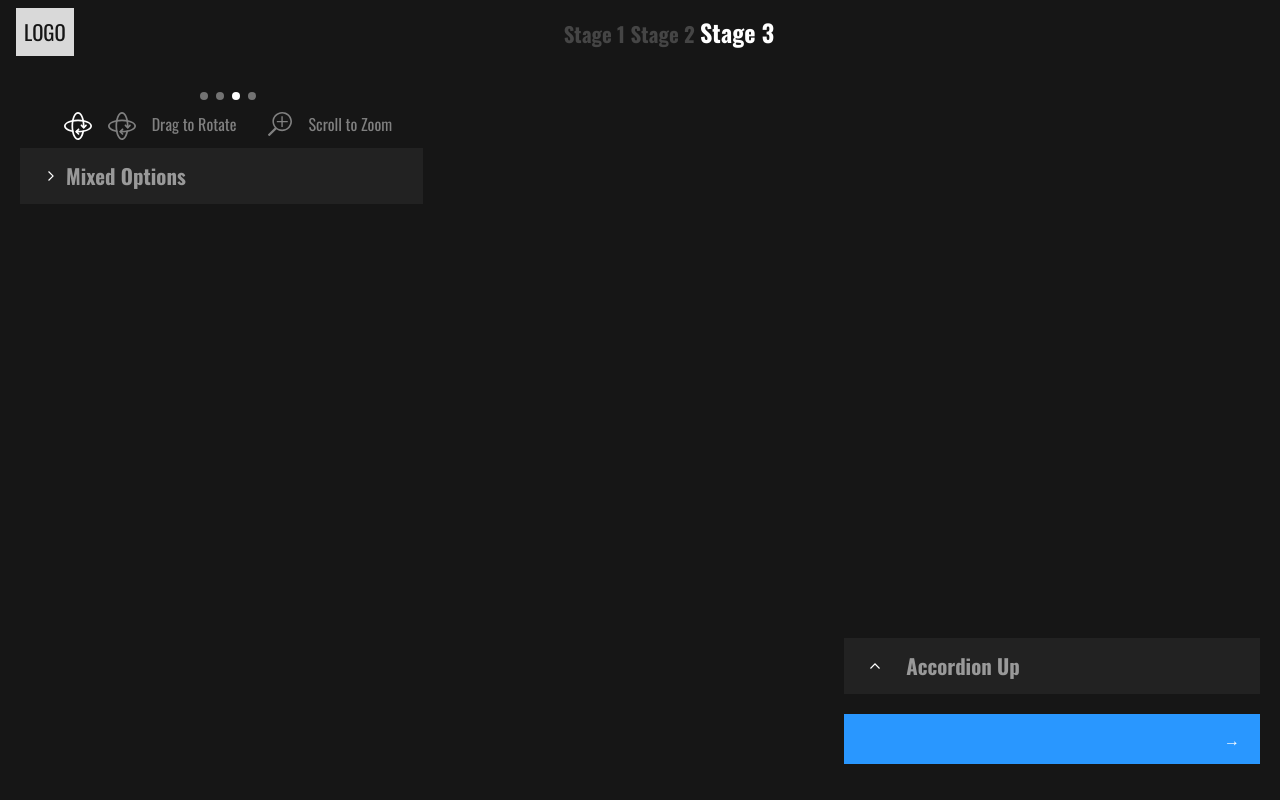
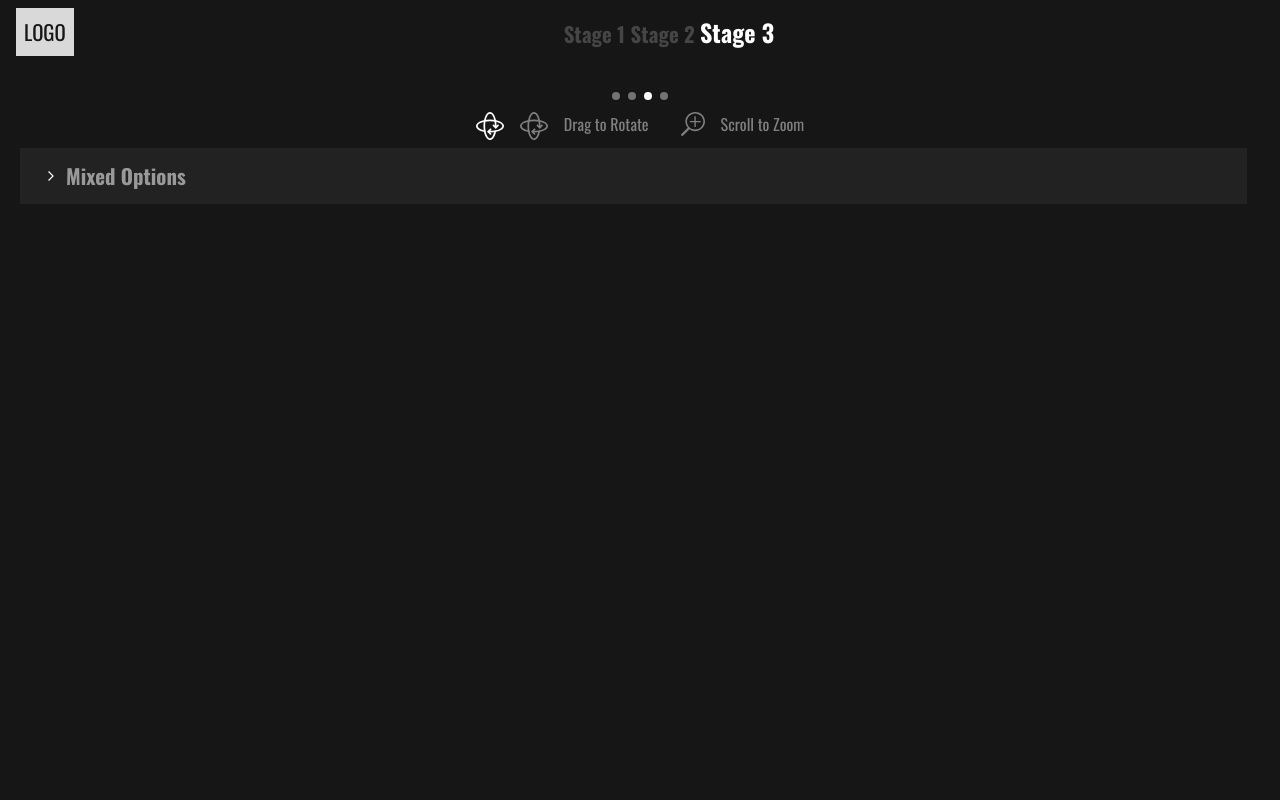
Before and after one commit to berekettussa123/color-builder, a React (Create React App) app: page /stage-three in a window 1280 px wide. Built offline with nearby package versions, Linux system fonts and the light colour scheme; the HTML template or start-up script is replaced by a standard one.

Commit message:
helosssasaka

```diff
--- a/src/views/components/ui/MainContainer.js
+++ b/src/views/components/ui/MainContainer.js
@@ -10,12 +10,12 @@ function MainContainer(props) {
       <div className={`${accordionOpen&&"hideLeftPanel "} left-panel flex-1 px-5 overflow-y-auto`}>
         { props.leftPanel }
       </div>
-      <main className={`${accordionOpen&&"hideLeftPanel "} center-panel  px-5`}>
+      {/* <main className={`${accordionOpen&&"hideLeftPanel "} center-panel  px-5`}>
         { props.children }
-      </main>
-      <div className="right-panel flex-1 px-5">
+      </main> */}
+      {/* <div className="right-panel flex-1 px-5">
         { props.rightPanel }
-      </div>
+      </div> */}
     </div>
   );
 }
```
